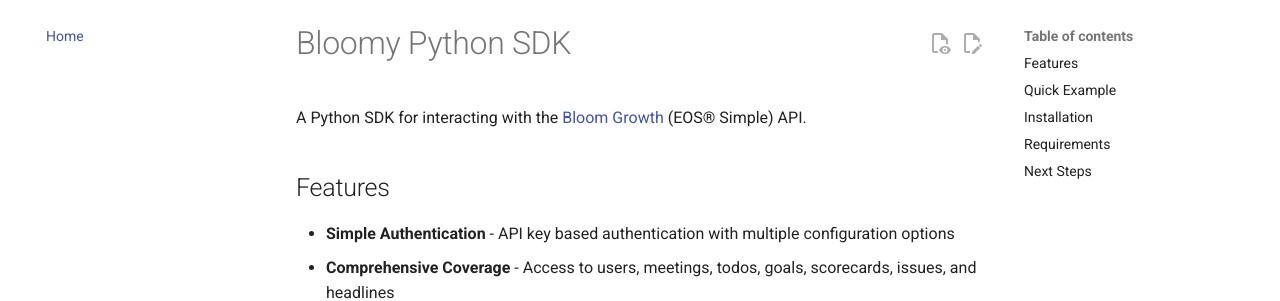
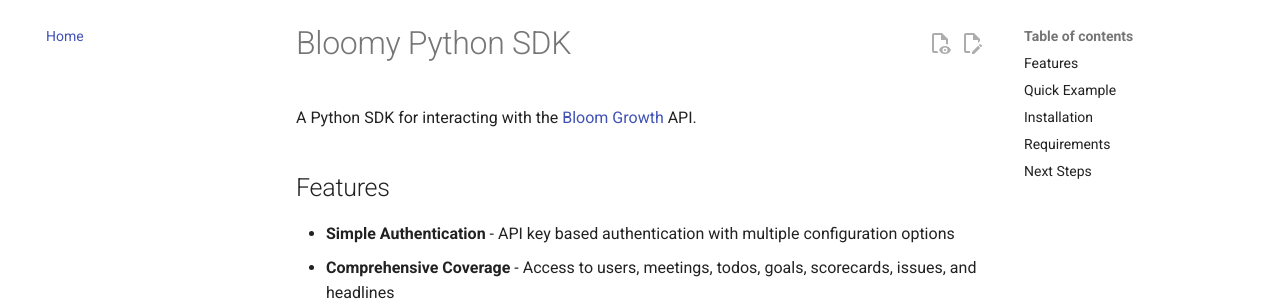
Before and after one commit to franccesco/bloomy-python, an MkDocs documentation site: the page built from docs/index.md, in a window 1280 px wide and 900 px high. Shown: the part 123-424 px from the top of the window. Built offline with MkDocs 1.6.1 and Material for MkDocs 9.7.7, drawn with Linux system fonts in a browser that asks for light colours; comment, search, counter and statistics services are not loaded.

Commit message:
Update documentation to simplify API description

```diff
--- a/docs/index.md
+++ b/docs/index.md
@@ -1,6 +1,6 @@
 # Bloomy Python SDK
 
-A Python SDK for interacting with the [Bloom Growth](https://www.bloomgrowth.com/) (EOS® Simple) API.
+A Python SDK for interacting with the [Bloom Growth](https://www.bloomgrowth.com/) API.
 
 ## Features
 
--- a/mkdocs.yml
+++ b/mkdocs.yml
@@ -1,6 +1,6 @@
 site_name: Bloomy Python SDK
 site_url: https://github.com/fran/bloomy-python/
-site_description: Python SDK for Bloom Growth (EOS® Simple) API
+site_description: Python SDK for Bloom Growth API
 site_author: Bloomy Contributors
 repo_name: bloomy-python
 repo_url: https://github.com/fran/bloomy-python
```
